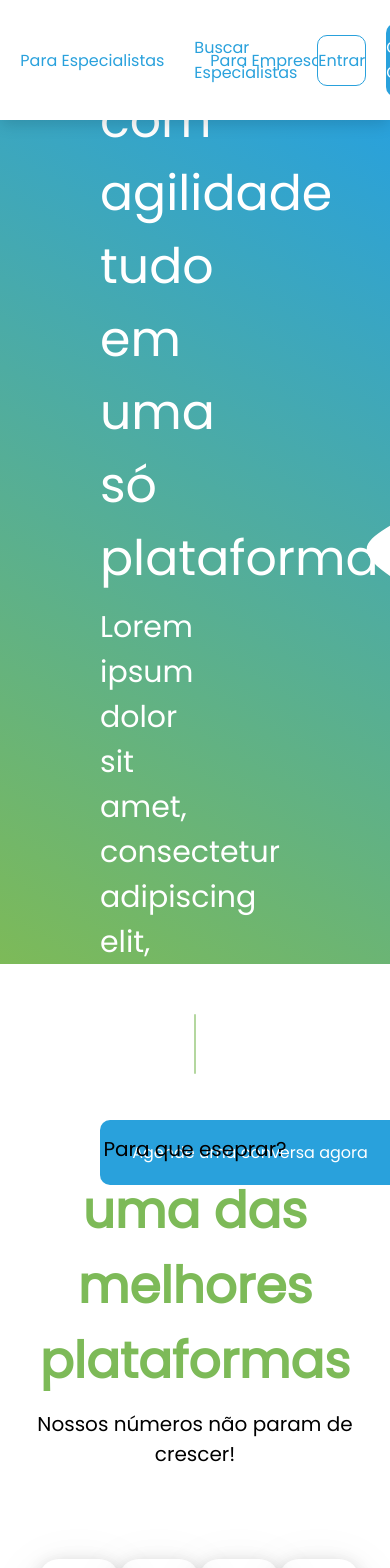
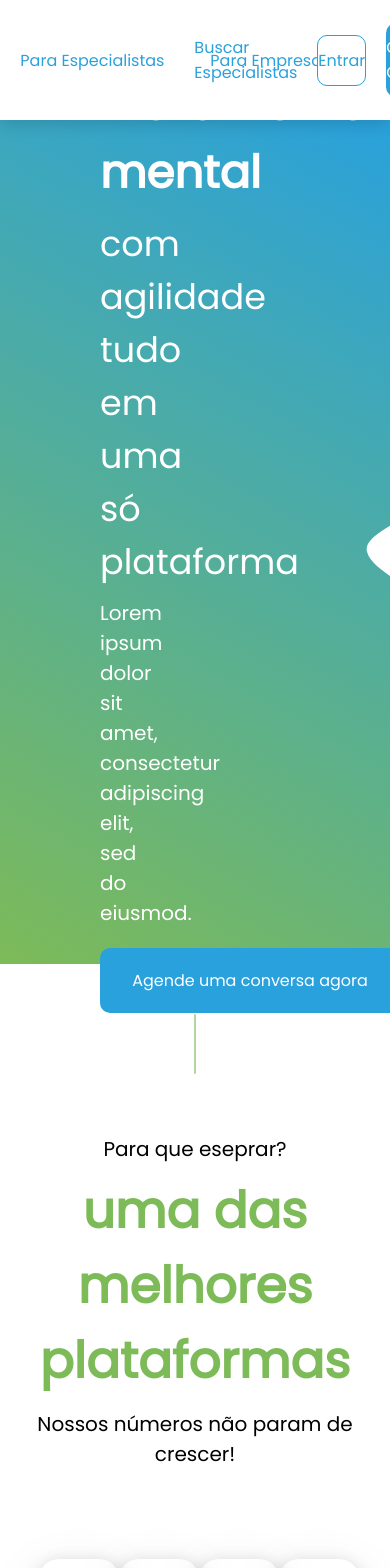
Before and after one commit to metamathstudios/sanoplace, a Next.js app: page / in a window 390 px wide. Shown: the top 1568 px of the page. Built offline with nearby package versions, Linux system fonts and the light colour scheme.

Commit message:
feat: add improves to hero section responsive

```diff
--- a/components/Landing/Hero/styles.module.scss
+++ b/components/Landing/Hero/styles.module.scss
@@ -17,19 +17,31 @@
       justify-content: center;
 
       .title {
-        font-size: 58px;
+        font-size: 51px;
         font-weight: bold;
+
+        @media screen and (max-width: 1400px) {
+          font-size: 45px;
+        }
       }
 
       .subTitle {
-        font-size: 49px;
+        font-size: 44px;
         padding-top: 10px;
+
+        @media screen and (max-width: 1400px) {
+          font-size: 35px;
+        }
       }
 
       .description {
-        font-size: 30px;
+        font-size: 25px;
         padding-top: 10px;
         padding-bottom: 20px;
+
+        @media screen and (max-width: 1400px) {
+          font-size: 20px;
+        }
       }
 
       .button {
@@ -49,11 +61,11 @@
       background-size: 1100px;
 
       @media screen and (min-width: 1400px) {
-        background-size: 1410px;
+        background-size: 1420px;
       }
 
-      @media screen and (min-width: 2000px) {
-        background-size: 1600px;
+      @media screen and (min-width: 2100px) {
+        background-size: 2000px;
       }
     }
   }
```
